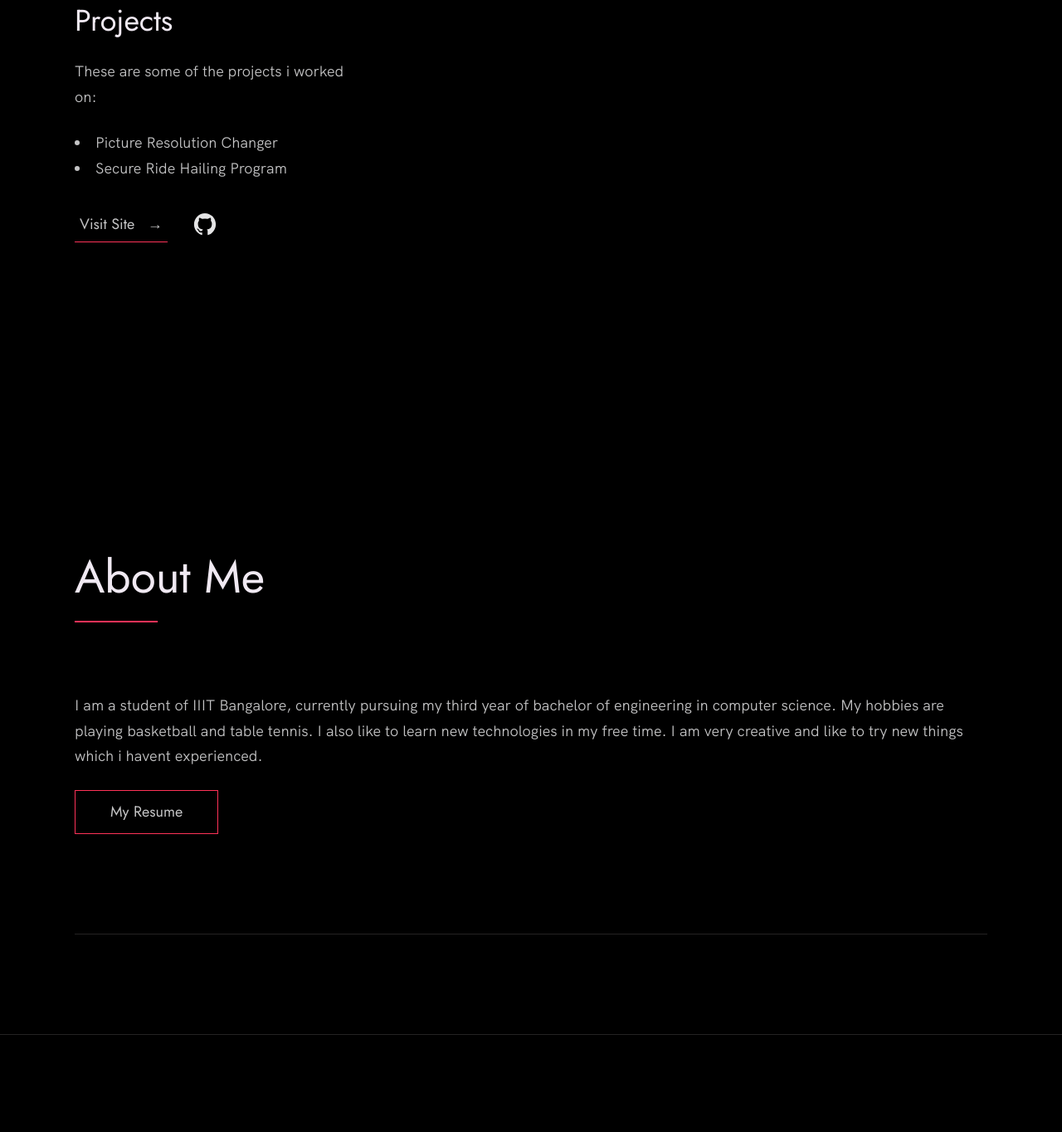
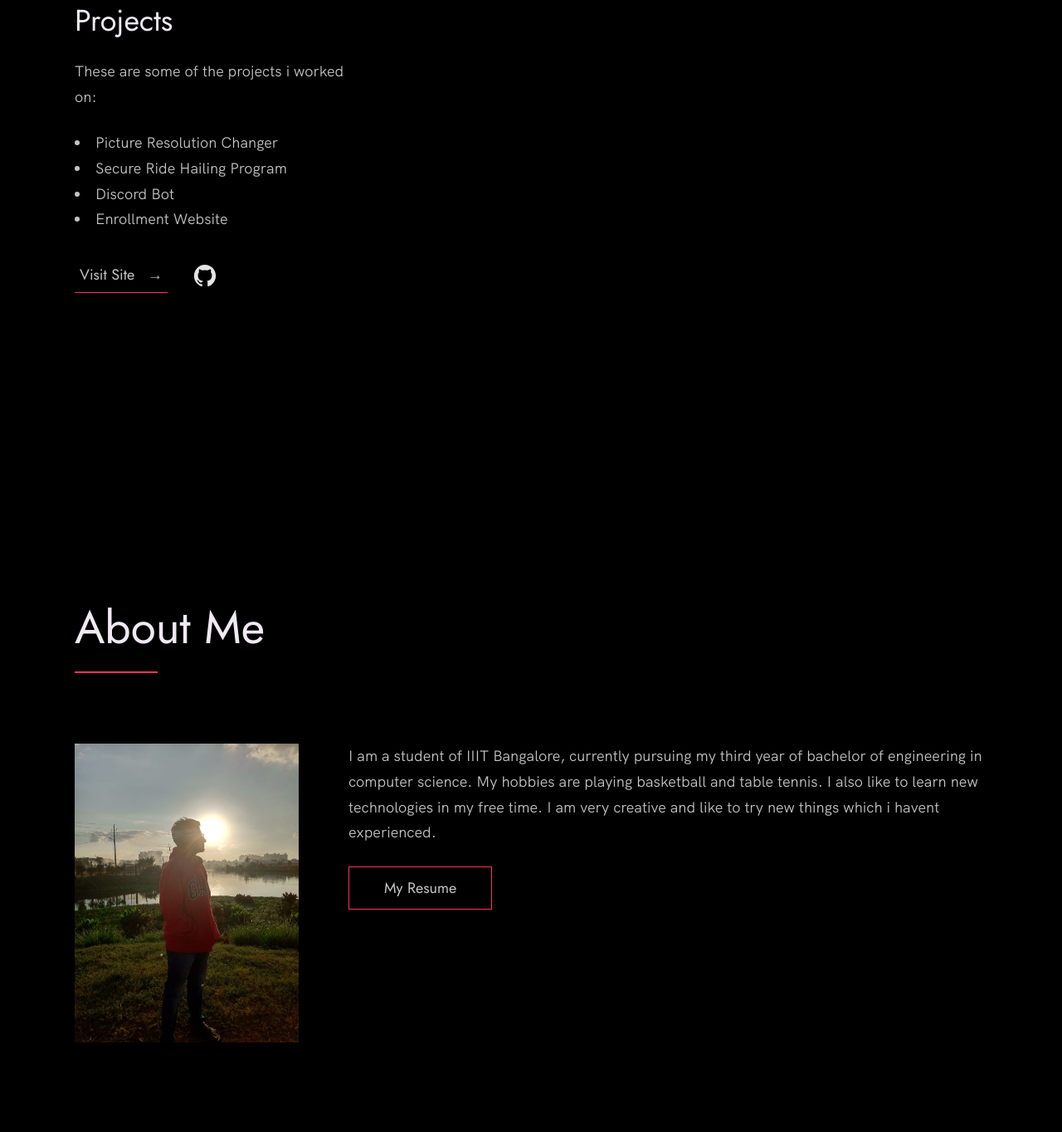
Before and after one commit to Octopops2442/Portfolio, a plain HTML site: page index.html in a window 1280 px wide. Shown: the part 1065-2429 px from the top of the page at 83% size. Drawn offline with Linux system fonts and the light colour scheme.

Commit message:
added image in about me

```diff
--- a/index.html
+++ b/index.html
@@ -42,7 +42,7 @@
       <nav class="nav" role="navigation">
         <ul class="nav__items">
           <li class="nav__item"><a href="#work" class="nav__link">Work</a></li>
-          <li class="nav__item"><a href="#clients" class="nav__link">Clients</a></li>
+          <!-- <li class="nav__item"><a href="#clients" class="nav__link">Clients</a></li> -->
           <li class="nav__item">
             <a href="#about" class="nav__link">About</a>
           </li>
@@ -85,8 +85,8 @@
               <ul class="work__list">
                 <li>Picture Resolution Changer</li>
                 <li>Secure Ride Hailing Program</li>
-                <!-- <li></li>
-                <li>Parcel</li> -->
+                <li>Discord Bot</li>
+                <li>Enrollment Website</li>
               </ul>
 
               <div class="work__links">
@@ -188,6 +188,10 @@
                 <div class="about__text">
                   <!-- Replace the below paragraph with info about yourself -->
                   <p>
+                    <!-- <div class="about__photo-container"> -->
+                    <img class="about__photo" src="./images/WhatsApp Image 2021-08-23 at 10.27.25 PM.jpeg"
+                      style="float: left; max-width: 30%; padding-right: 60px;" alt="" />
+                    <!-- </div> -->
                     I am a student of IIIT Bangalore, currently pursuing my third year of bachelor of engineering in
                     computer
                     science. My hobbies are playing basketball and table tennis. I also like to learn new technologies
@@ -197,9 +201,6 @@
                   </p>
                   <!-- Provide a link to your resume -->
                   <a href="#" class="btn">My Resume</a>
-                  <!-- <div class="about__photo-container">
-                    <img class="about__photo" src="./images/WhatsApp Image 2021-08-23 at 10.27.25 PM.jpeg" alt="" />
-                  </div> -->
                 </div>
               </div>
             </div>
```
